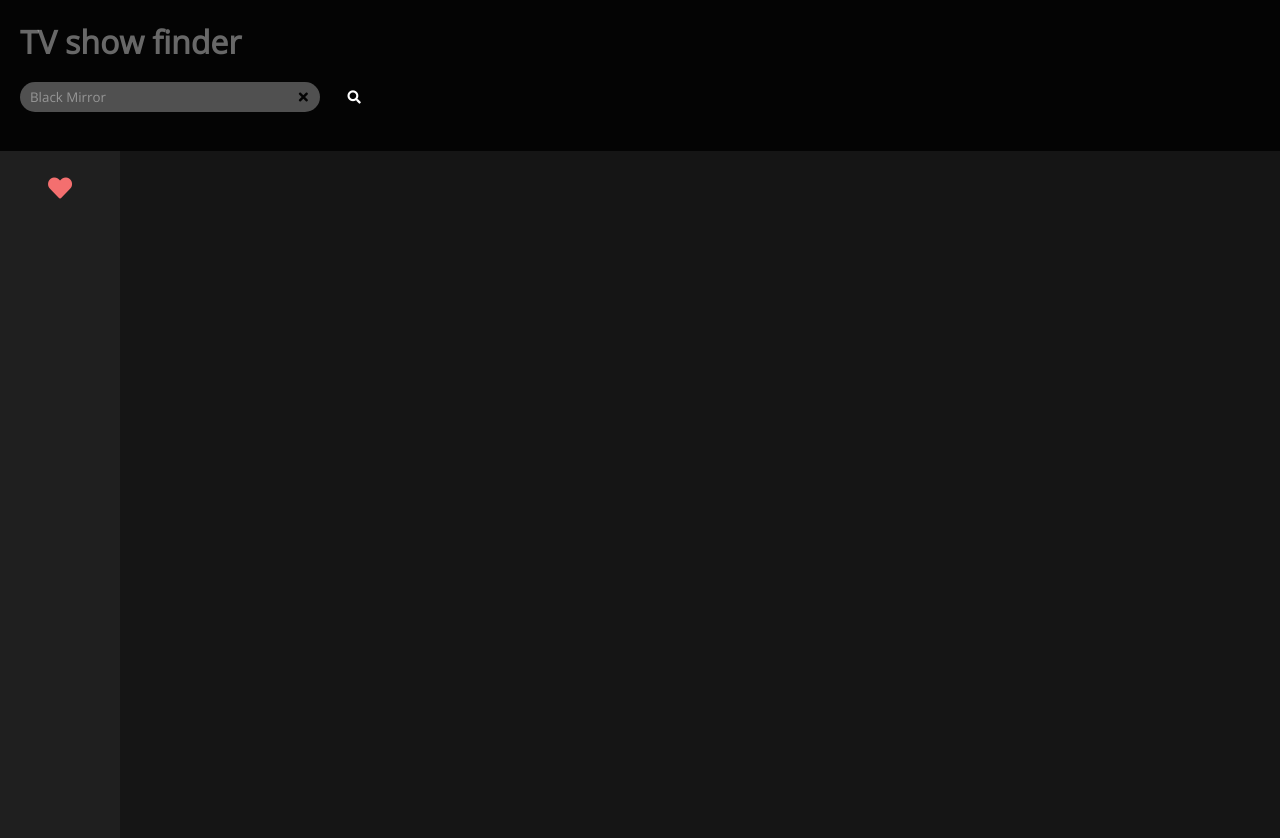
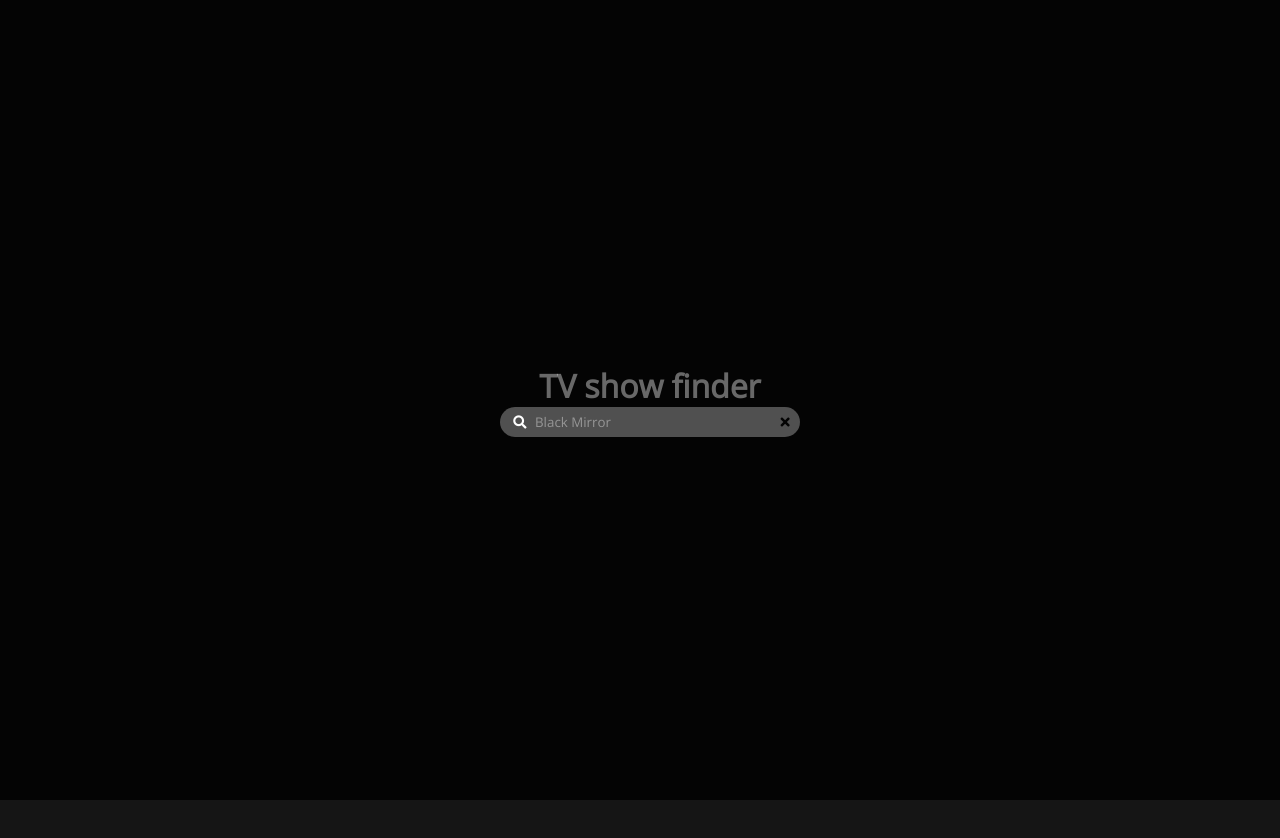
Before and after one commit to iunyi/TV-show-finder, a plain HTML site: page index.html in a window 1280 px wide. After the commit the page ends 800 px from the top, so only its background shows below. Drawn offline with nearby package versions, Linux system fonts and the light colour scheme.

Commit message:
Add landing page

```diff
--- a/index.html
+++ b/index.html
@@ -15,7 +15,7 @@
     <title>Evaluación final - Módulo 2 - Junyi Ji</title>
 </head>
 <body class="body">
-    <header class="header">
+    <header class="header header-start">
         <h1>TV show finder</h1>
         <form class="form">
             <input type="text" class="js-input input" placeholder="Black Mirror">
@@ -24,7 +24,7 @@
 
         </form>
     </header>
-    <main class="main">
+    <main class="main hidden">
         <section class="results">
             <ul class="js-results-ul results-ul"></ul>
         </section>
--- a/js/main.js
+++ b/js/main.js
@@ -9,10 +9,17 @@ const button = document.querySelector('.js-button');
 const searchBar = document.querySelector('.js-input');
 const resultsUl = document.querySelector('.js-results-ul');
 const favUl = document.querySelector('.js-fav-ul');
+const header = document.querySelector('.header');
+const main = document.querySelector('.main')
+// 1. Pedir información a la API tras realizar una búsqueda
+button.addEventListener('click', removeWelcomeScreen)
+searchBar.addEventListener('keyup', removeWelcomeScreen)
 
-// 1. Pedir información a la API tras realizar una búsqueda
-button.addEventListener('click', requestData);
-searchBar.addEventListener('keyup', requestData);
+function removeWelcomeScreen(){
+    header.classList.remove('header-start')
+    main.classList.remove('hidden')
+    requestData()
+}
 
 function requestData(){
     const input = document.querySelector('.js-input').value;
@@ -51,11 +58,11 @@ function renderShows(){
     }
     resultsUl.innerHTML = codeHTML;
 
-    // Comprobar si hay algún resultado marcado como favorito previamente
+    // Comprobar si hay algún resultado marcado previamente como favorito
     for(let j = 0; j < favorites.length; j++){
         const rememberedFav = shows.find(show => show.show.id === favorites[j].show.id)
-        if (shows.find(show => show.show.id === favorites[j].show.id) !== -1){
-             const rememberedFavPosition = shows.findIndex(show => show.show.id === favorites[j].show.id)
+        if (rememberedFav !== -1){
+            const rememberedFavPosition = shows.findIndex(show => show.show.id === favorites[j].show.id)
             const resultsLi = document.querySelectorAll('.js-results-li');
 
             setInLocalStorage()
@@ -100,7 +107,6 @@ function handleClickShow(){
     addFav(event)
     highlightFav(event)
     renderFav()
-
     setInLocalStorage()
     getFromLocalStorage()
 }
@@ -179,8 +185,6 @@ function getFromLocalStorage(){
 
         renderReset()
 
-
-
         // 6. Eliminar una serie de la lista de favoritos
         const child = document.querySelectorAll('.fa-times');
         for (const item of child){
@@ -253,7 +257,6 @@ function eraseSearchContent(){
     shows = []
     renderShows()
 }
-
 eraseSearchButton.addEventListener('click', eraseSearchContent)
 
 // 0. Arrancar página
--- a/styles/main.css
+++ b/styles/main.css
@@ -36,6 +36,14 @@
     width: 100vw;
 }
 
+.header-start{
+height: 100vh;
+display: flex;
+flex-direction: column;
+justify-content: center;
+align-items: center;
+}
+
 .main {
     display: flex;
     flex-direction: row-reverse;
@@ -45,7 +53,7 @@
 
 /* Search engine */
 .input {
-    padding-left: 10px;
+    padding-left: 35px;
     padding-right: 20px;
     background-color: var(--color-neutral2);
     color: var(--color-light);
@@ -179,9 +187,10 @@
 }
 
 .search{
-    transform: translate(5px, 0);
+    margin:0;
+    position: absolute;
+    transform: translate(-305px, 0);
     background-color: transparent;
-    padding:10px;
 }
 
 .search:hover {
@@ -191,10 +200,11 @@
 }
 
 .erase {
-    transform: translate(-100px, 0);
+    position: absolute;
+    transform: translate(-40px, 0);
     background-color: transparent;
     color: var(--color-dark);
-    padding:10px;
+    margin: 0;
 }
 .erase:hover {
     background-color: transparent;
```
